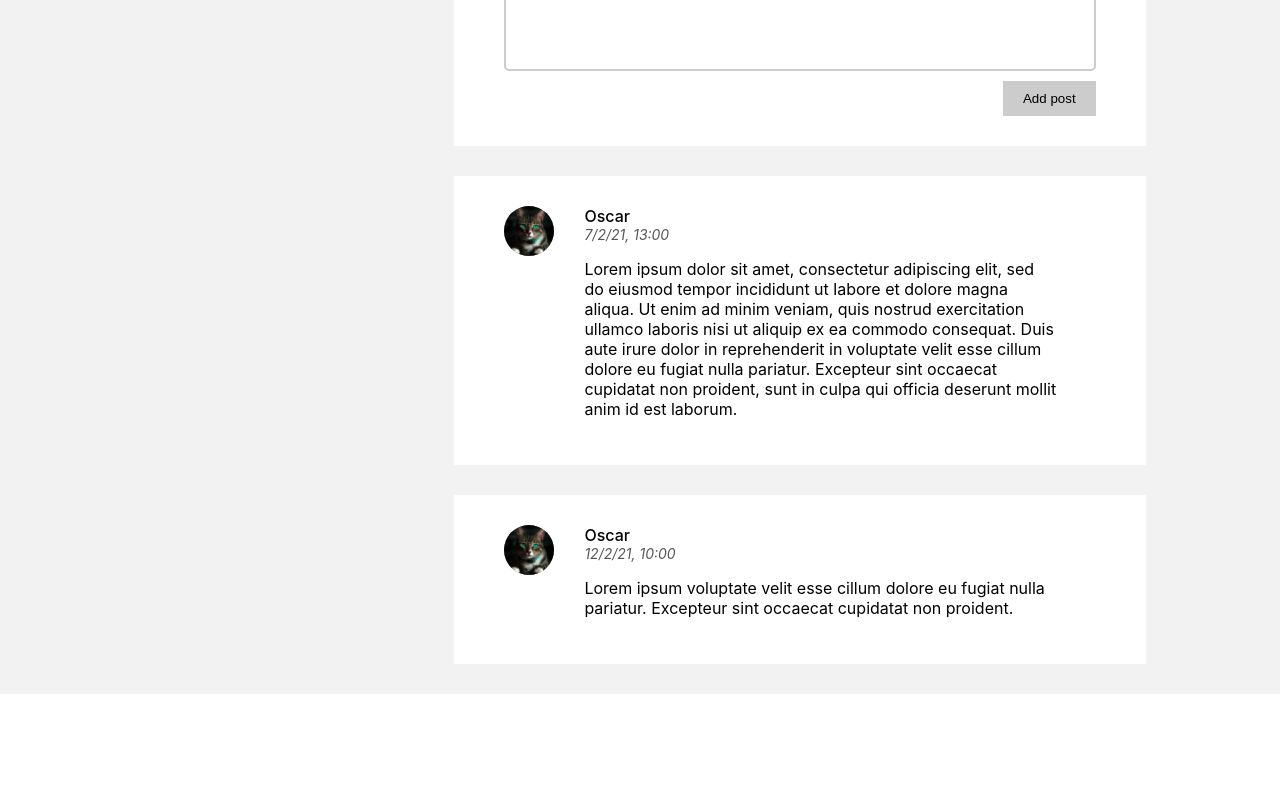
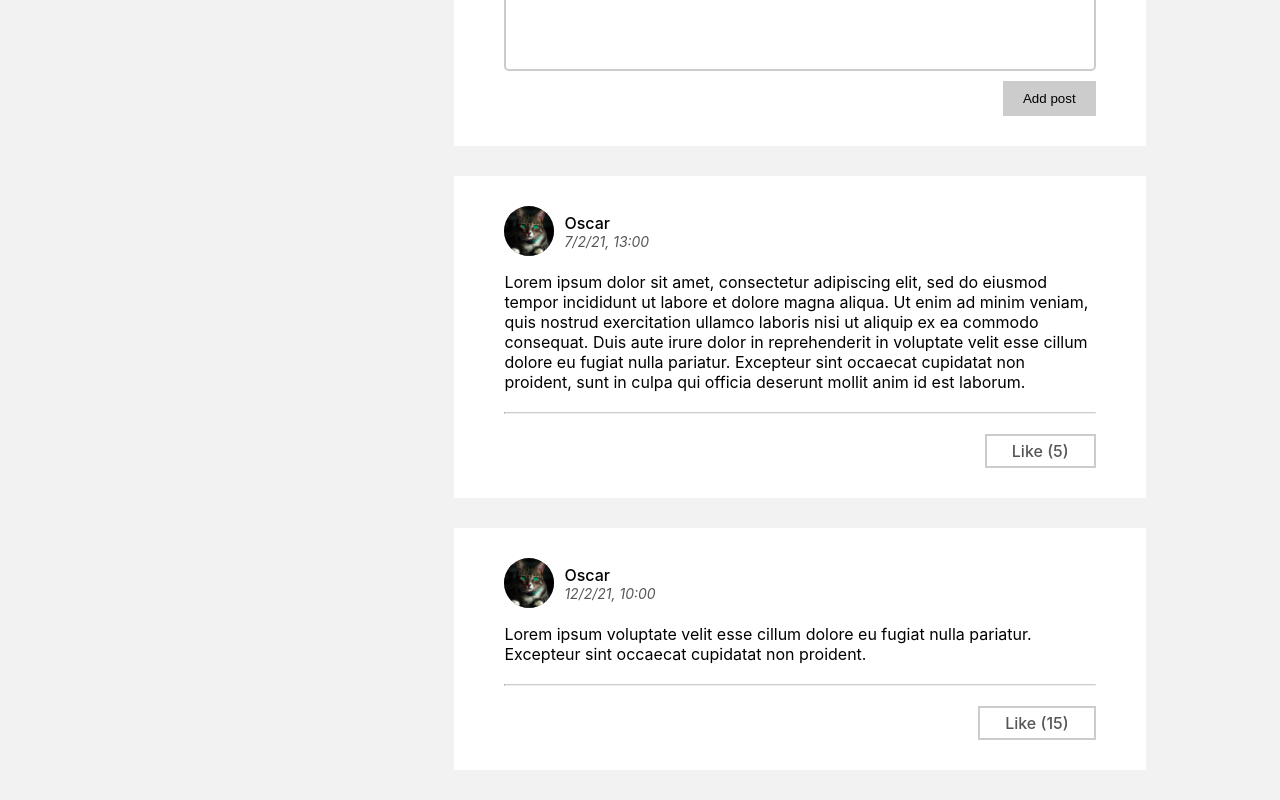
Before and after one commit to lina994/metro-social-network-client-2021, a React (Create React App) app: page /profile in a window 1280 px wide. Shown: the part 695-1495 px from the top of the page. Before the commit the page ends 1389 px from the top, so only its background shows below. Built offline with nearby package versions, Linux system fonts and the light colour scheme.

Commit message:
change Post layout, add like button to Post

```diff
--- a/src/components/Profile/Posts/OldPosts/Post/Post.jsx
+++ b/src/components/Profile/Posts/OldPosts/Post/Post.jsx
@@ -3,19 +3,28 @@ import s from './Post.module.css';
 
 function Post(props) {
   const author = props.post.author;
+
   return (
     <div className={s.postWrapper}>
-      <div className={s.leftSide}>
+      <div className={s.top}>
         <div className={s.profileImageWrapper}>
           <img className={s.profileImage} src={author.imgSrc} alt="author avatar" />
         </div>
+        <div className={s.topContent}>
+          <div className={s.name}>{author.name}</div>
+          <div className={s.data}>{props.post.date}</div>
+        </div>
       </div>
-      <div className={s.rightSide}>
-        <div className={s.name}>{author.name}</div>
-        <div className={s.data}>{props.post.date}</div>
+      <div className={s.content}>
         <p className={s.text}>
           {props.post.text}
         </p>
+      </div>
+      <hr className={s.hrLine}/>
+      <div className={s.postFooter}>
+      < div className={s.likesButton}>{"Like (" + props.post.likes + ")"}</div>
+        {/* TODO */}
+        {/* <div className={s.comments}>{"comment (" + props.post.comments.length + ")"}</div> */}
       </div>
     </div>
   );
--- a/src/components/Profile/Posts/OldPosts/Post/Post.module.css
+++ b/src/components/Profile/Posts/OldPosts/Post/Post.module.css
@@ -6,11 +6,9 @@
   background: #fff;
 }
 
-.leftSide {
-  min-width: 80px;
-  max-width: 20%;
-  vertical-align: top;
-  display: inline-block;
+.top {
+  display: flex;
+  align-items: center;
 }
 
 .profileImageWrapper {
@@ -28,9 +26,8 @@
   border-radius: 50%;
 }
 
-.rightSide {
-  width: 80%;
-  display: inline-block;
+.topContent {
+  margin-left: 10px;
 }
 
 .name {
@@ -47,3 +44,22 @@
 .text {
   font-size: 16px;
 }
+
+.hrLine {
+  margin: 20px auto;
+  border-top: 1px solid rgb(204,204,204);
+}
+
+.postFooter {
+  display: flex;
+  justify-content: flex-end;
+}
+
+.likesButton {
+  display: inline-block;
+  padding: 5px 25px;
+  text-align: center;
+  border: 2px solid rgb(204,204,204);
+  color: #585558;
+  font-weight: 500;
+}
--- a/src/store.js
+++ b/src/store.js
@@ -28,7 +28,18 @@ let posts = [
           ullamco laboris nisi ut aliquip ex ea commodo consequat. Duis aute irure dolor in
           reprehenderit in voluptate velit esse cillum dolore eu fugiat nulla pariatur.
           Excepteur sint occaecat cupidatat non proident, sunt in culpa qui officia deserunt mollit
-          anim id est laborum.`
+          anim id est laborum.`,
+    likes: 5,
+    comments: [
+      {
+        author: {
+          name: "Oscar",
+          imgSrc: profileImage
+        },
+        date: "8/2/21, 10:00",
+        text: `Lorem ipsum dolor sit`
+      }
+    ]
   },
   {
     author: {
@@ -37,7 +48,18 @@ let posts = [
     },
     date: "12/2/21, 10:00",
     text: `Lorem ipsum voluptate velit esse cillum dolore eu fugiat nulla pariatur.
-          Excepteur sint occaecat cupidatat non proident.`
+          Excepteur sint occaecat cupidatat non proident.`,
+    likes: 15,
+    comments: [
+      {
+        author: {
+          name: "Oscar",
+          imgSrc: profileImage
+        },
+        date: "7/2/21, 13:00",
+        text: `Lorem ipsum dolor sit`
+      }
+    ]
   }
 ];
 
```
